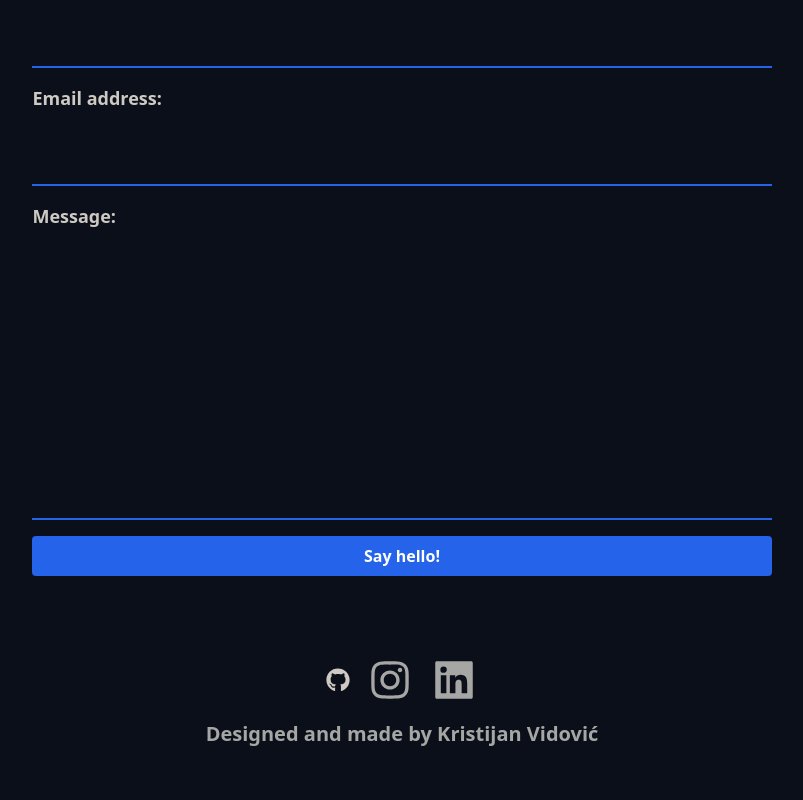
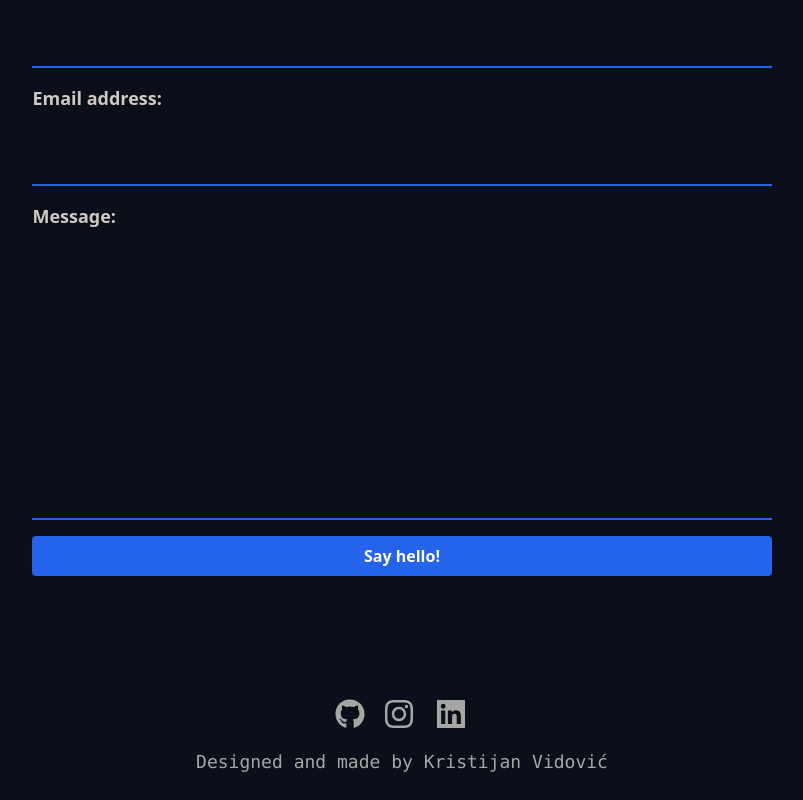
Before and after one commit to Kristijan007v/app, a Next.js app: page / in a window 1280 px wide. Shown: the part 4580-5380 px from the top of the page, without its empty margins (238-1041 px from the left). Before the commit the page ends 5352 px from the top, so only its background shows below. Built offline with nearby package versions, Linux system fonts and the light colour scheme.

Commit message:
Improved footer styling and changed Social Icons size

```diff
--- a/components/Footer/Footer.js
+++ b/components/Footer/Footer.js
@@ -6,13 +6,13 @@ import LinkedinIcon from "../Icons/LinkedinIcon";
 
 export default function Footer() {
   return (
-    <footer className="mb-2 flex flex-col space-y-4 p-4 text-center">
+    <footer className="mt-16 mb-2 flex flex-col space-y-4 p-4 text-center">
       <div className="flex items-center justify-center space-x-4">
         <GithubIcon link href={"https://github.com/kristijan007v"} />
         <InstagramIcon link href={"https://instagram.com/kristijan_007"} />
         <LinkedinIcon link href={"https://linkedin.com"} />
       </div>
-      <p className="text-sm font-bold text-gray-600 dark:text-graySpecial md:text-lg lg:text-xl">
+      <p className="font-mono text-sm font-medium text-gray-600 dark:text-graySpecial md:text-lg">
         Designed and made by Kristijan Vidović
       </p>
     </footer>
--- a/components/Icons/GithubIcon.js
+++ b/components/Icons/GithubIcon.js
@@ -12,8 +12,7 @@ export default function GithubIcon({ onclick, link, href }) {
       {link ? (
         <IconContext.Provider
           value={{
-            className:
-              "text-2xl font-semibold text-lightGrayP hover:cursor-pointer hover:text-blue-600 dark:text-grayP",
+            className: "icon__social_2",
           }}
         >
           <FaGithub onClick={visitLink} />
--- a/styles/globals.css
+++ b/styles/globals.css
@@ -99,7 +99,11 @@ body {
 
 /* Icons */
 .icon__social {
-  @apply text-4xl font-semibold text-gray-600 hover:cursor-pointer hover:text-blue-500 dark:text-graySpecial md:text-5xl;
+  @apply text-3xl font-semibold text-gray-600 hover:cursor-pointer hover:text-blue-500 dark:text-graySpecial dark:hover:text-blue-500 md:text-4xl;
+}
+
+.icon__social_2 {
+  @apply text-2xl font-semibold text-gray-600 hover:cursor-pointer hover:text-blue-500 dark:text-graySpecial dark:hover:text-blue-500 md:text-3xl;
 }
 
 .icon__special {
```
Also changed, not shown: 1 other file (tests, documents, lock files or other folders).
